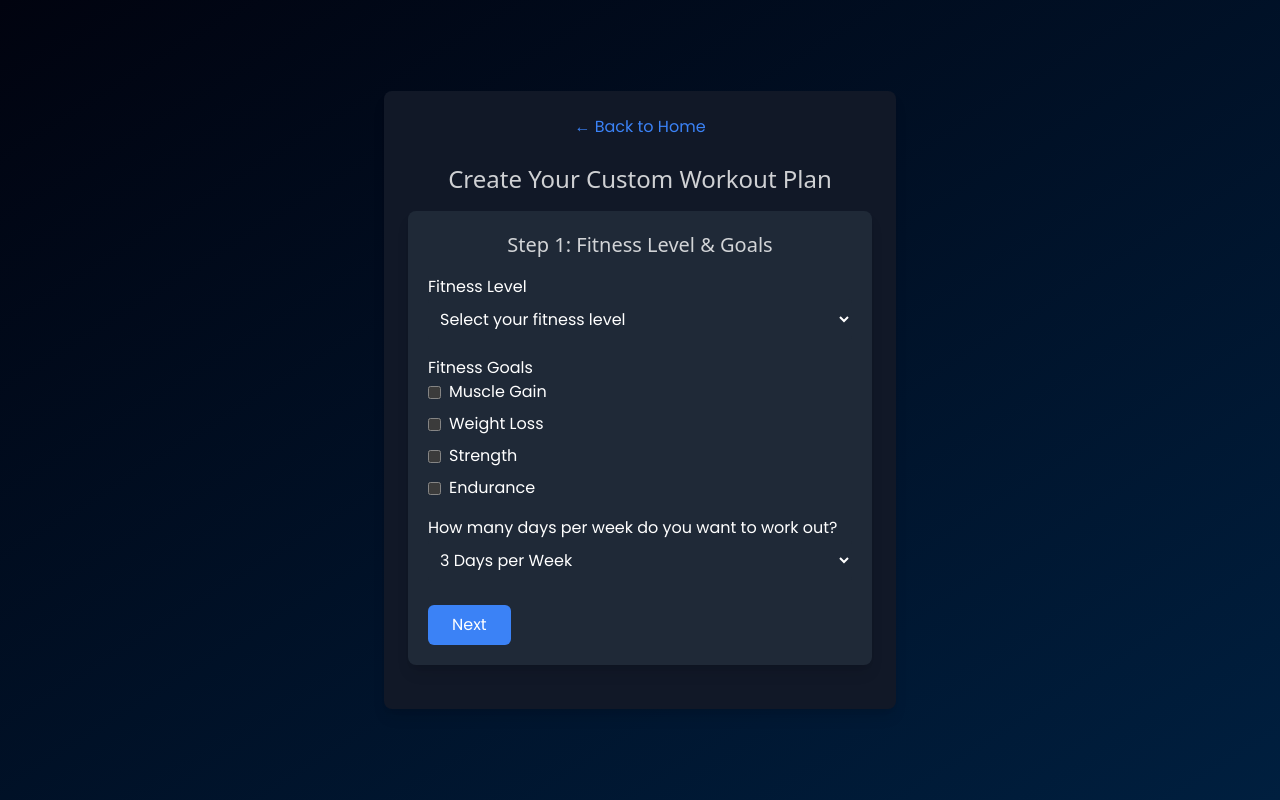
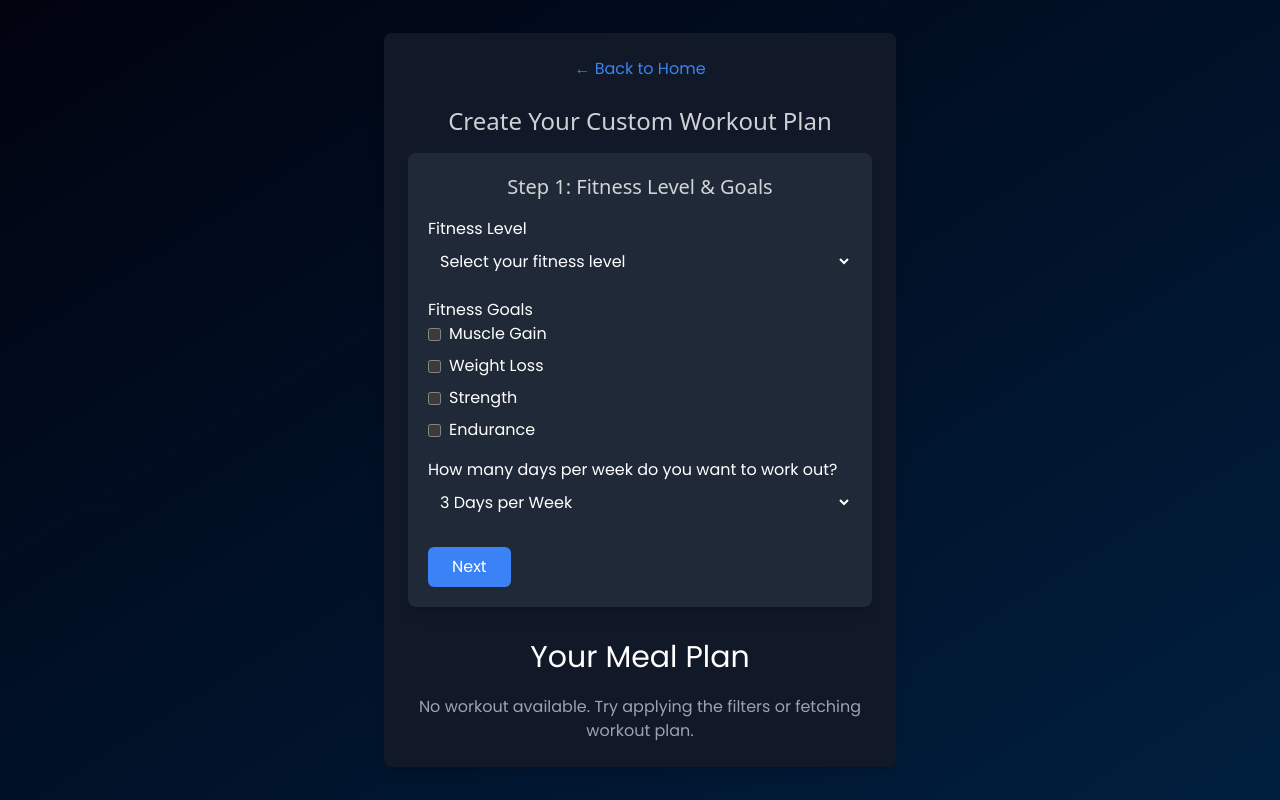
Before and after one commit to bengiloo/fitness-app, a React (Vite) app in the folder client/: page /get-started in a window 1280 px wide. Built offline with nearby package versions, Linux system fonts and the light colour scheme.

Commit message:
added onto dashboard

```diff
--- a/client/src/GetStartedForm.jsx
+++ b/client/src/GetStartedForm.jsx
@@ -352,7 +352,7 @@ const GetStartedForm = () => {
           )}
         </form>
 
-        {workoutPlan.length > 0 && (
+        {workoutPlan.length > 0 ? (
   <div className="mt-8 space-y-6">
     {workoutPlan.map((workout, index) => (
       <div key={index}>
@@ -383,6 +383,13 @@ const GetStartedForm = () => {
       </div>
     ))}
   </div>
+) : (
+  <div className="mt-8">
+  {/* Adding the new heading above the fallback message */}
+  <h2 className="text-3xl text-center text-white mb-5">Your Meal Plan</h2>
+  <div className="text-center text-gray-400"> No workout available. Try applying the filters or fetching workout plan.
+  </div>
+  </div>
 )}
       </div>
     </div>
```
Lines whose indentation alone changed are shown as unchanged.
